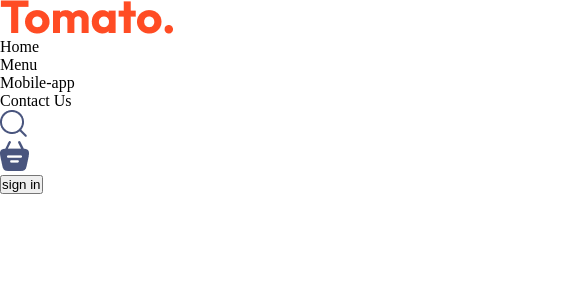
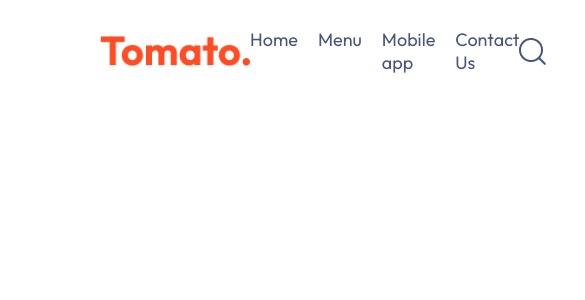
Before and after one commit to MungaiHub/react-food-delivery, a React (Vite) app in the folder frontend/: page / in a window 390 px wide. Shown: the top 300 px of the page, 585 px wide, since content can reach past the window. Built offline with nearby package versions, Linux system fonts and the light colour scheme.

Commit message:
Add and style responsive navbar with global font and layout setup

```diff
--- a/frontend/src/components/Navbar/Navbar.css
+++ b/frontend/src/components/Navbar/Navbar.css
@@ -5,3 +5,37 @@ display: flex;
 justify-content: space-between;
 align-items: center;
 }
+
+.navbar .logo{
+    width: 150px;
+    margin-left: 100px;
+}
+
+.navbar-menu{
+  display: flex;
+  list-style:none;
+  gap: 20px;
+  color: #49557e;
+  font-size:18px;
+}
+
+.navbar-right{
+    display:flex;
+    align-items: center;
+    gap:40px;
+    margin-right: 100px;
+}
+.navbar button{
+    background: transparent;
+    font-size:16px;
+    color:#49557e;
+    border:1px solid tomato;
+    padding:10px 30px;
+    border-radius: 50px;
+    cursor:pointer;
+    transition: 0.3s;
+}
+.navbar button:hover{
+    background-color: #fff4f2;
+    border-bottom:2px solid #49557e;
+}
--- a/frontend/src/components/Navbar/Navbar.jsx
+++ b/frontend/src/components/Navbar/Navbar.jsx
@@ -1,15 +1,17 @@
-import React from 'react';
+import React, { useState } from 'react';
 import './Navbar.css'
 import { assets } from '../../assets/assets';
 const Navbar = () => {
+
+  const [menu, setMenu]=useState("menu");
   return (
-    <div ClassName='navbar'>
+    <div className='navbar'>
     <img src={assets.logo} alt="" className="logo" />
     <ul className="navbar-menu">
-      <li>Home</li>
-      <li>Menu</li>
-      <li>Mobile-app</li>
-      <li>Contact Us</li>
+      <li onClick={()=>setMenu("home")} className={menu==="home"?"active":""}>Home</li>
+      <li onClick={()=>setMenu("menu")}  className={menu==="menu"?"active":""}>Menu</li>
+      <li onClick={()=>setMenu("mobile-app")} className={menu==="mobile-app"?"active":""}>Mobile app</li>
+      <li onClick={()=>setMenu("contact-us")} className={menu==="contact-us"?"active":""}>Contact Us</li>
     </ul>
     <div className="navbar-right">
         <img src={assets.search_icon} alt="" />
--- a/frontend/src/index.css
+++ b/frontend/src/index.css
@@ -1,7 +1,10 @@
+@import url('https://fonts.googleapis.com/css2?family=Outfit:wght@100..900&display=swap');
+
 *{
   padding: 0;
   margin: 0;
   box-sizing: border-box;
+  font-family: Outfit;
 }
 body{
   min-height: 100vh;
```
